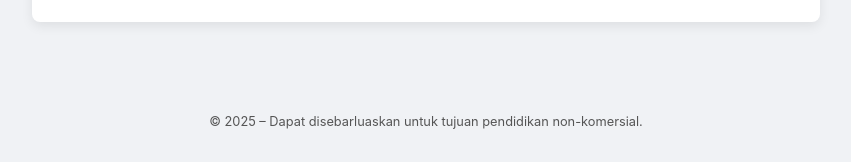
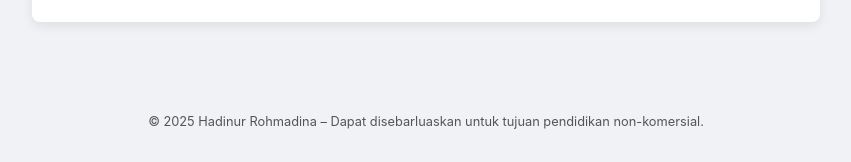
Before and after one commit to Prdnyyy416/Artikel-Hadi, a plain HTML site: page hadiindex.html in a window 1280 px wide. Shown: the part 2171-2333 px from the top of the page, without its empty margins (214-1065 px from the left). Drawn offline with Linux system fonts and the light colour scheme.

Commit message:
Update hadiindex.html

```diff
--- a/hadiindex.html
+++ b/hadiindex.html
@@ -215,7 +215,8 @@
 </main>
 
 <footer>
-  &copy; 2025 – Dapat disebarluaskan untuk tujuan pendidikan non-komersial.
+  &copy; 2025 Hadinur Rohmadina – Dapat disebarluaskan untuk tujuan pendidikan non-komersial.
 </footer>
 </body>
+
 </html>
```
